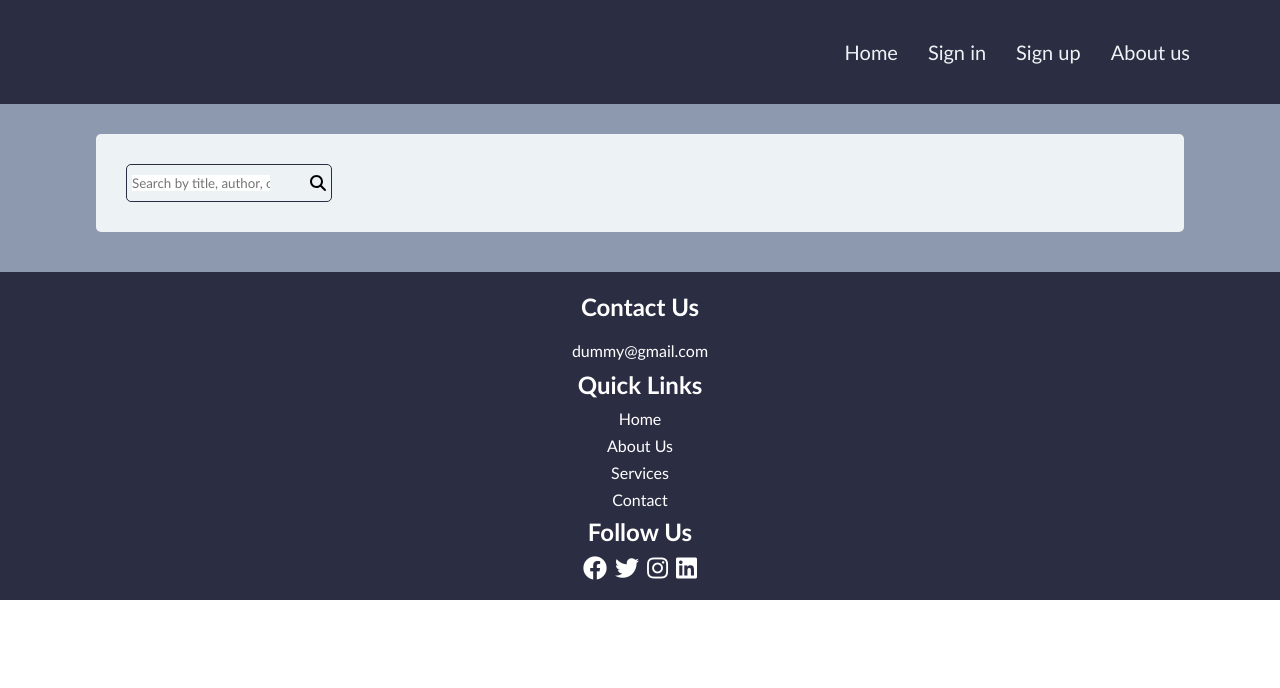
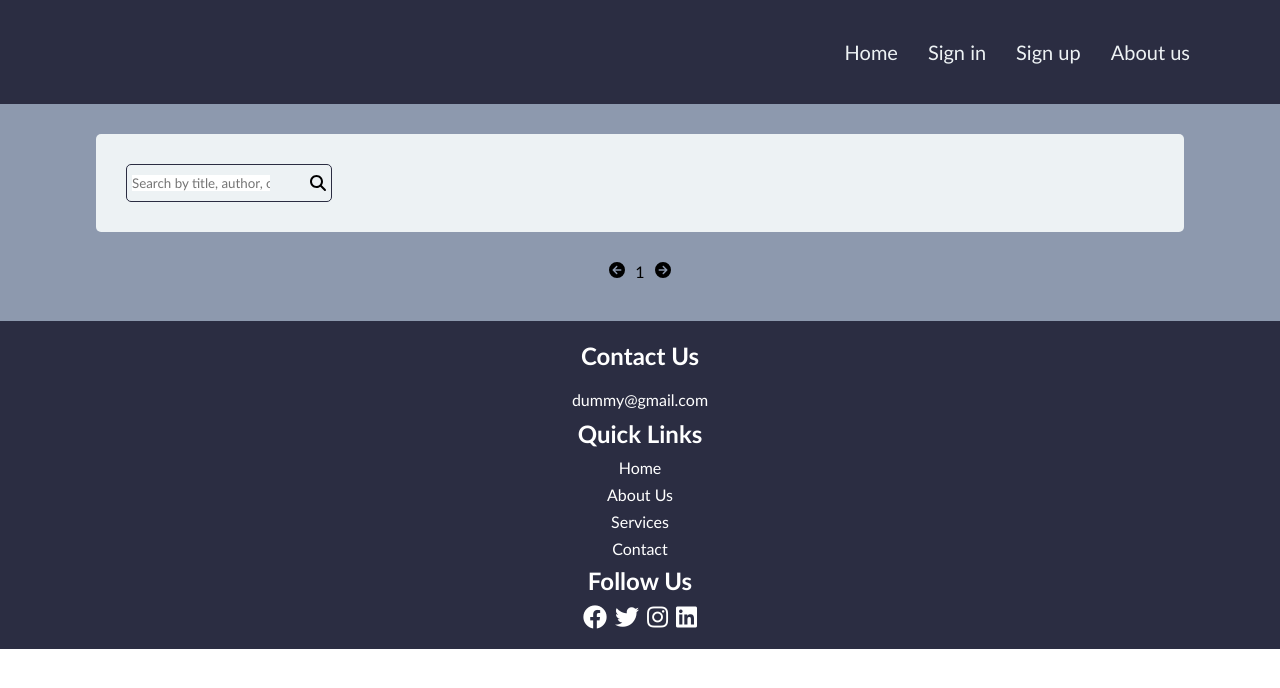
Before and after one commit to antikaNoor/react-practice, a React (Vite) app: page / in a window 1280 px wide. Shown: the top 688 px of the page. Built offline with nearby package versions, Linux system fonts and the light colour scheme; no server answers.

Commit message:
second commit

```diff
--- a/src/App.jsx
+++ b/src/App.jsx
@@ -50,11 +50,11 @@ function App() {
       </div>
       {/* <Button onDataFetched={onDataFetched} /> */}
       {fetchedData && <Card data={fetchedData} />}
-      {/* <Pagination
+      <Pagination
         currentPage={currentPage}
         totalPages={totalPages}
         onPageChange={(page) => fetchBooks(page)} // Update currentPage when a page is clicked
-      /> */}
+      />
       <Footer />
     </div>
   )
--- a/src/App.scss
+++ b/src/App.scss
@@ -22,8 +22,6 @@ p {
   margin: 30px auto;
   border-radius: 5px;
 }
-
-
 /* #root {
   max-width: 1280px;
   margin: 0 auto;
--- a/src/components/pagination/pagination.jsx
+++ b/src/components/pagination/pagination.jsx
@@ -6,7 +6,7 @@ import { faCircleArrowLeft, faCircleArrowRight } from '@fortawesome/free-solid-s
 const Pagination = ({ currentPage, totalPages, onPageChange }) => {
 
     return (
-        <div>
+        <div className='page-container'>
             <FontAwesomeIcon
                 icon={faCircleArrowLeft}
                 onClick={() => currentPage > 1 && onPageChange(currentPage - 1)}
--- a/src/components/pagination/pagination.scss
+++ b/src/components/pagination/pagination.scss
@@ -0,0 +1,9 @@
+@import '../colors.scss';
+
+.page-container {
+    display: flex;
+    flex-direction: row;
+    justify-content: center;
+    gap: 10px;
+    margin-top: 20px;
+}
```
